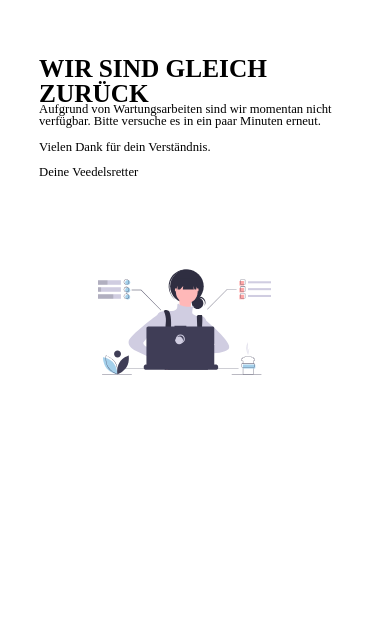
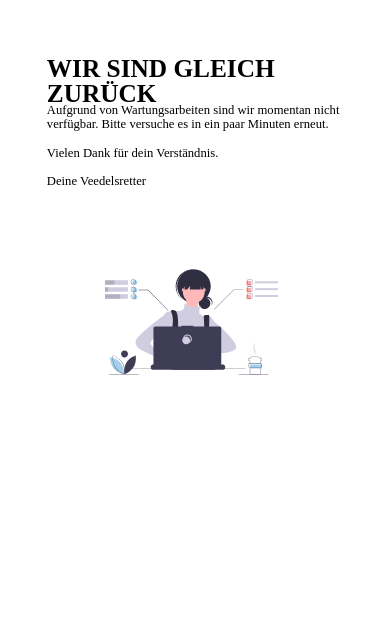
Before and after one commit to railslove/veedelsretter-maintenance, a plain HTML site: page maintenance.html in a window 390 px wide. Shown: the part 138-763 px from the top of the page. Drawn offline with Linux system fonts and the light colour scheme.

Commit message:
centralizing

```diff
--- a/css/style.css
+++ b/css/style.css
@@ -5,7 +5,7 @@
         position: absolute;
         width: 80%;
         height: 6.8%;
-        left: 10%;
+        left: 12%;
         top: 20%;
         font-family: "IBM Plex Sans";
         font-style: normal;
@@ -20,21 +20,21 @@
         position: absolute;
         width: 80%;
         height: 17.7%;
-        left: 10%;
+        left: 12%;
         top: 27%;
 
         font-family: "IBM Plex Sans";
         font-style: normal;
         font-weight: normal;
         font-size: 1.5vh;
-        line-height: 1.5vh;
+        line-height: 1.7vh;
         color: #000000;
     }
     #image {
         position: absolute;
         width: 44.4%;
         height: 49%;
-        left: 25%;
+        left: 27%;
         top: 30%;
     }
     #logo{
```
